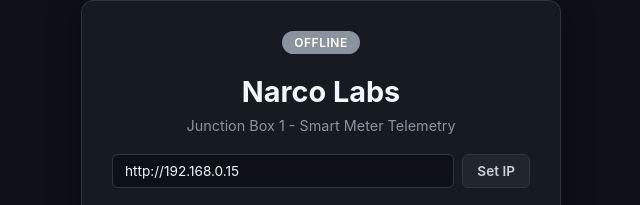
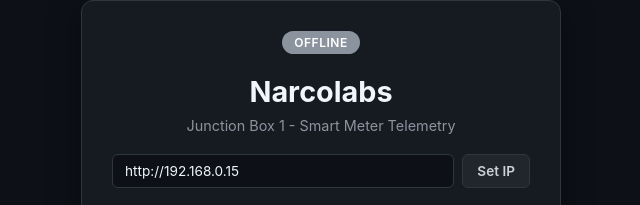
Before and after one commit to narcolabs/narcolabs.github.io, a plain HTML site: page index.html in a window 1280 px wide. Shown: the part 147-352 px from the top of the page, 319-959 px from the left. Drawn offline with Linux system fonts and the light colour scheme; no server answers.

Commit message:
Name change: Narcolabs

```diff
--- a/index.html
+++ b/index.html
@@ -164,7 +164,7 @@
 
     <div class="card" id="statusCard">
         <span class="badge" id="badgeStatus">Online</span>
-        <h1>Narco Labs</h1>
+        <h1>Narcolabs</h1>
         <p class="subtitle">Junction Box 1 - Smart Meter Telemetry</p>
 
         <div class="ip-config">
```
